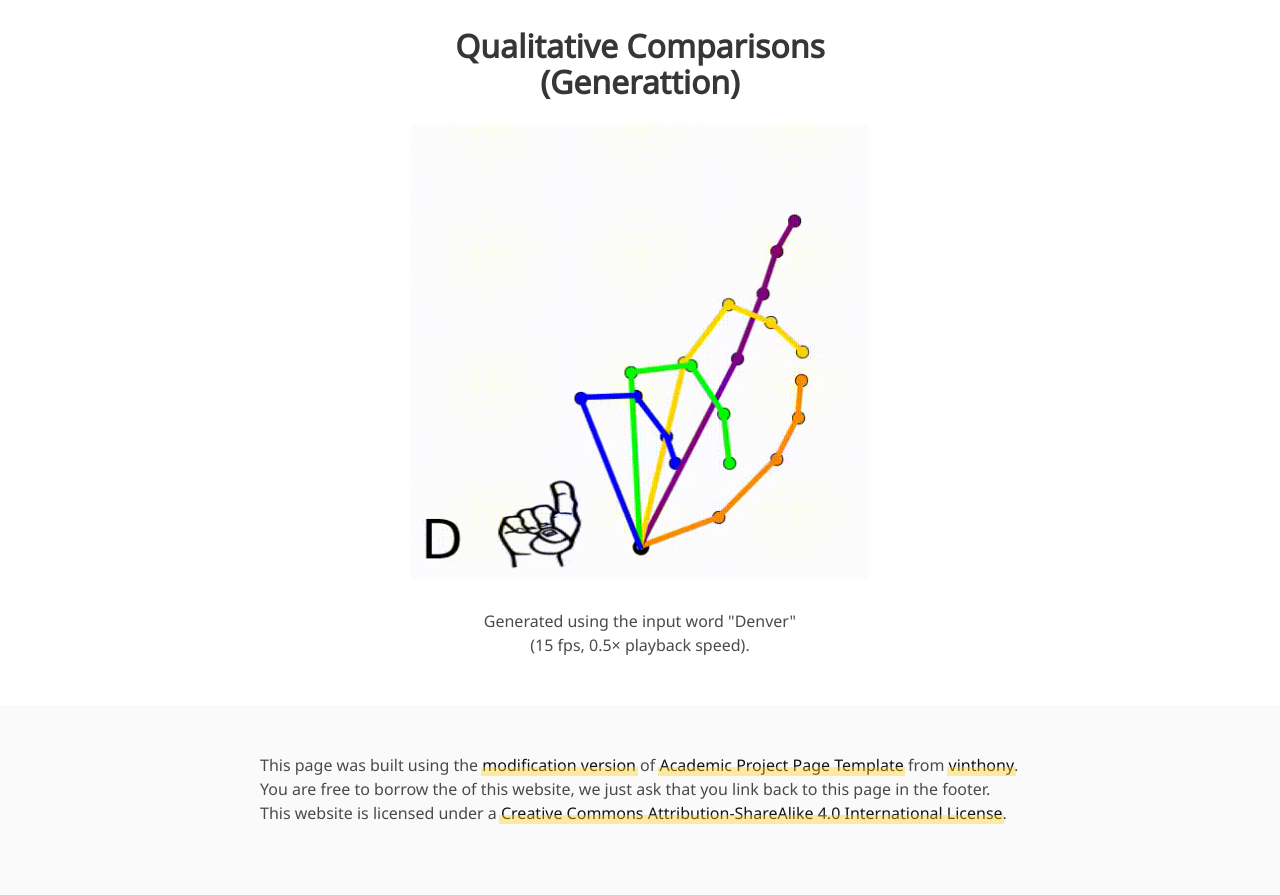
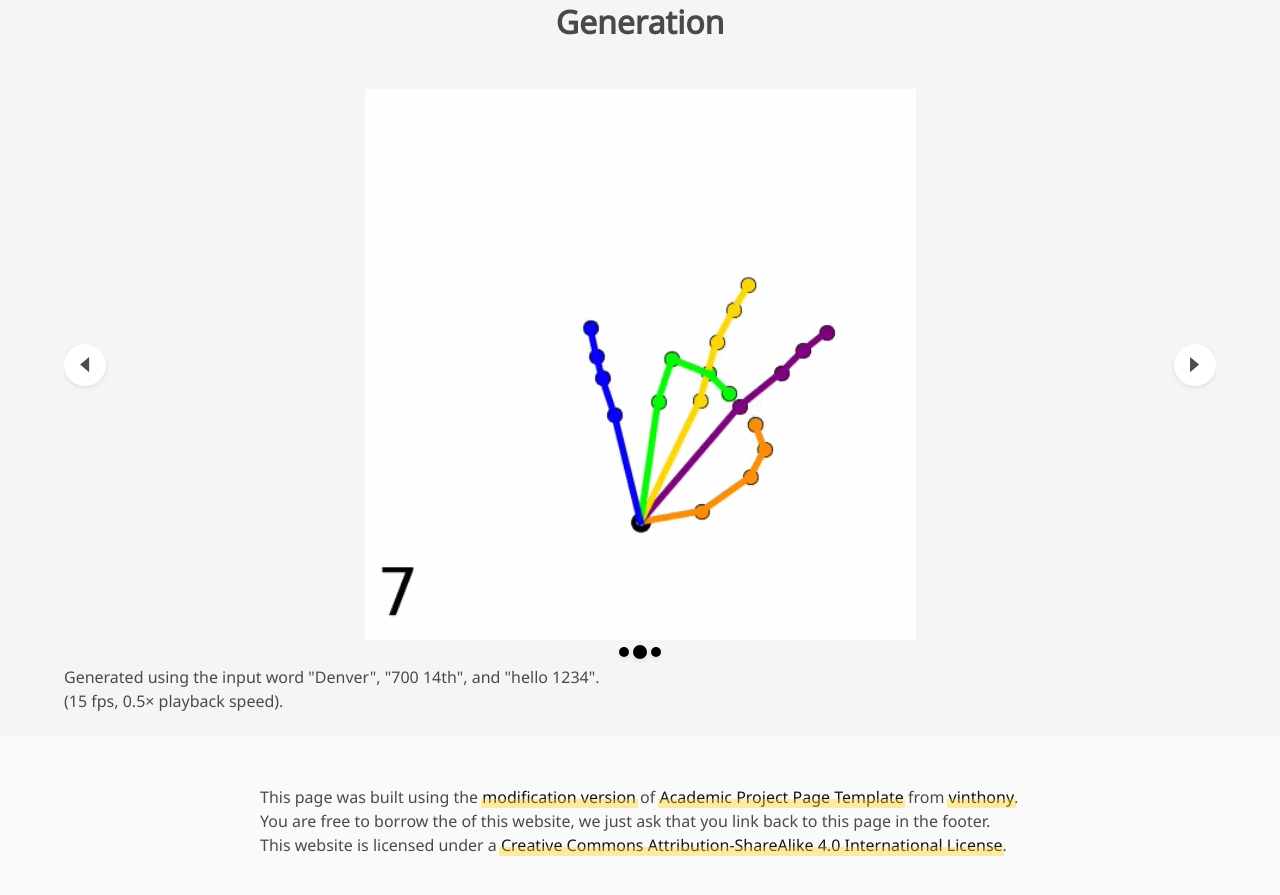
Before and after one commit to JunukCha/junukcha.github.io, a Jekyll site: the page built from _projects/openfs.md, in a window 1280 px wide and 1400 px high, scrolled down 4859 px. Shown: the part 447-1342 px from the top of the window. Built offline with Jekyll 4.4.1, drawn with Linux system fonts in a browser that asks for light colours; nearby versions of some CDN libraries; some web fonts are replaced; library files that are not in the unit come from our copies; a style sheet for code colours, icons or effects is not loaded.

Commit message:
new generation samples

```diff
--- a/_layouts/openfs.html
+++ b/_layouts/openfs.html
@@ -218,7 +218,7 @@
   <!-- End paper abstract -->
 
   <!-- Paper framework -->
-  <section class="section hero is-light">
+  <section class="section hero">
     <div class="container is-max-desktop">
       <div class="columns is-centered has-text-centered">
         <div class="column is-four-fifths">
@@ -257,7 +257,7 @@
   <!-- End paper framework -->
 
   <!-- Image carousel -->
-  <section class="hero is-small">
+  <section class="hero is-small is-light">
     <div class="hero-body">
       <div class="container">
         <h2 class="title is-3">Qualitative Comparisons (Recognition)</h2>
@@ -287,7 +287,7 @@
   <!-- End image carousel -->
 
   <!-- Image Results -->
-  <section class="section hero is-light">
+  <section class="section hero">
     <div class="container is-max-desktop">
       <div class="columns is-centered has-text-centered">
         <div class="column is-four-fifths">
@@ -301,22 +301,35 @@
     </div>
   </section>
 
-  <!-- Image Results -->
-  <section class="section hero">
-    <div class="container is-max-desktop">
-      <div class="columns is-centered has-text-centered">
-        <div class="column is-four-fifths">
-          <h2 class="title is-3">Qualitative Comparisons (Generattion)</h2>
-          <div class="content has-text-justified">
+  <!-- Image carousel -->
+  <section class="hero is-small is-light">
+    <div class="hero-body">
+      <div class="container">
+        <h2 class="title is-3">Generation</h2>
+        <div id="results-carousel" class="carousel results-carousel">
+          <div class="item">
             <center>
-              <img src="/media/projects/openfs/generation.gif" alt="comparison" >
+              <img src="/media/projects/openfs/denver.gif" alt="generation denver"  style="width:50%;">
             </center>
           </div>
-          <p>Generated using the input word "Denver"<br>(15 fps, 0.5× playback speed).</p>
+          <div class="item">
+            <center>
+              <img src="/media/projects/openfs/700 14th.gif" alt="generation 700 14th"  style="width:50%;">
+            </center>
+          </div>
+          <div class="item">
+            <center>
+              <img src="/media/projects/openfs/hello 1234.gif" alt="generation hello 1234" style="width:50%;">
+            </center>
+          </div>
         </div>
+        <p>
+          Generated using the input word "Denver", "700 14th", and "hello 1234".<br>(15 fps, 0.5× playback speed).
+        </p>
       </div>
     </div>
   </section>
+  <!-- End image carousel -->
 
   <!-- Youtube video -->
   <!-- <section class="hero is-small is-light">
```
Also changed, not shown: media/projects/openfs/700 14th.gif (added), media/projects/openfs/denver.gif (renamed from media/projects/openfs/generation.gif), media/projects/openfs/hello 1234.gif (added).
